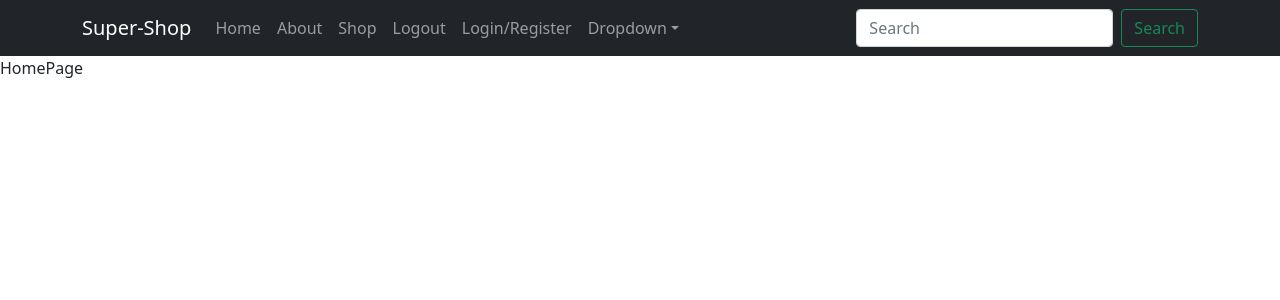
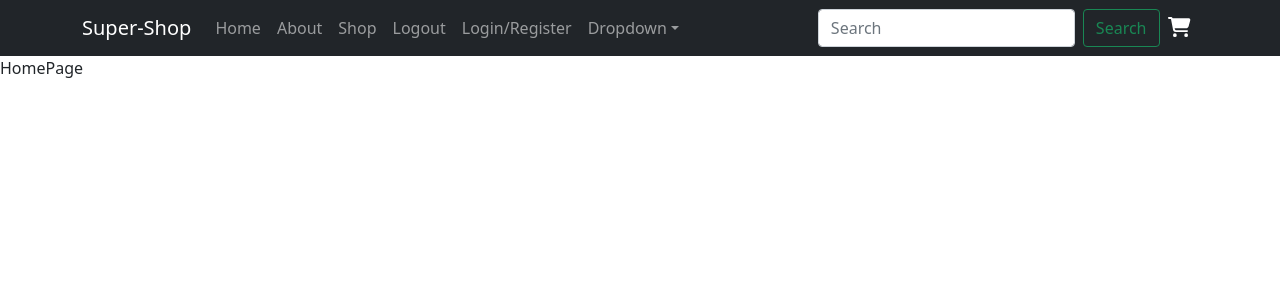
Before and after one commit to zpods/dummy_react_shop, a React (Create React App) app: page / in a window 1280 px wide. Shown: the top 300 px of the page. Built offline with nearby package versions, Linux system fonts and the light colour scheme.

Commit message:
create first sketch of cart as CartIcon and add this component to NavLinks component

```diff
--- /dev/null
+++ b/src/cartIcon/CartIcon.js
@@ -0,0 +1,12 @@
+import React from 'react';
+import { faCartShopping } from "@fortawesome/free-solid-svg-icons";
+import { FontAwesomeIcon } from "@fortawesome/react-fontawesome";
+
+function CartIcon () {
+    return (
+        <div>
+            <FontAwesomeIcon className="p-2" icon={faCartShopping} color="white" size="lg" />
+        </div>
+    )
+}
+export default CartIcon;
--- a/src/components/navLinks/NavLinks.js
+++ b/src/components/navLinks/NavLinks.js
@@ -8,6 +8,7 @@ import {
     FormControl,
     Button } from "react-bootstrap";
 import { Link } from 'react-router-dom';
+import CartIcon from "../../cartIcon/CartIcon";
 
 function NavLinks () {
     return (
@@ -39,6 +40,7 @@ function NavLinks () {
                     />
                     <Button variant="outline-success">Search</Button>
                 </Form>
+                <CartIcon/>
             </Container>
         </Navbar>
     )
```
